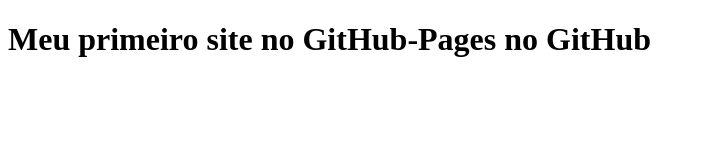
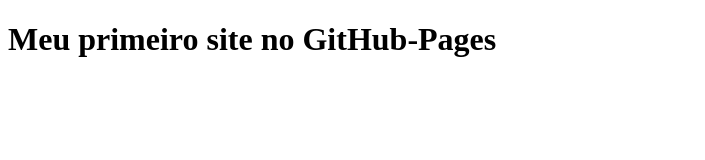
Before and after one commit to JaoGaimiprais/aula-3, a plain HTML site: page index.html in a window 1280 px wide. Shown: the whole page, without its empty margins (0-705 px from the left). Drawn offline with Linux system fonts and the light colour scheme.

Commit message:
Update index.html

```diff
--- a/index.html
+++ b/index.html
@@ -4,6 +4,6 @@
         <title>Meu primeiro site publicado</title>
     </head>
     <body>
-        <h1>Meu primeiro site no GitHub-Pages no GitHub</h1>
+        <h1>Meu primeiro site no GitHub-Pages</h1>
     </body>
 </Html>
```
